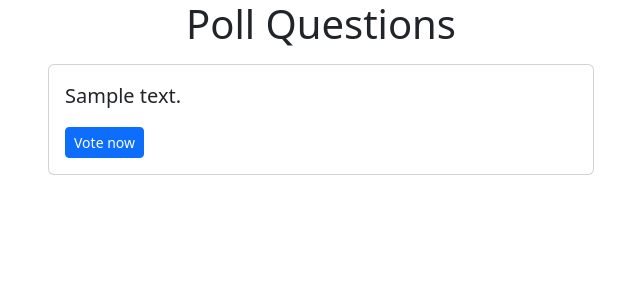
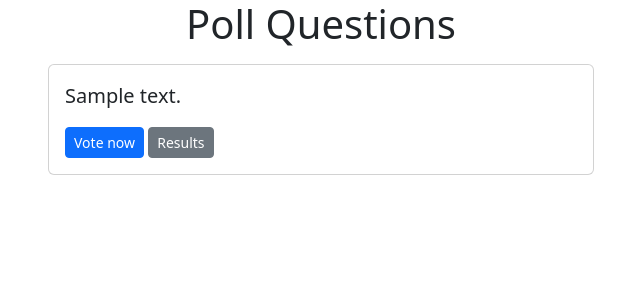
Before and after one commit to irahrosete/shecodes-djmodule, a Django app: page /polls/ in a window 1280 px wide. Shown: the top 300 px of the page, without its empty margins (319-959 px from the left). Run offline with Django 4.2, Linux system fonts and the light colour scheme; tables that the repository leaves empty hold one stand-in row (values such as "Sample post").

Commit message:
create results views and urls

```diff
--- a/pollster/polls/urls.py
+++ b/pollster/polls/urls.py
@@ -5,5 +5,7 @@ from . import views
 app_name = 'polls'
 urlpatterns = [
     path('', views.index, name='index'),
-    path('<int:question_id>', views.detail, name='detail')
+    path('<int:question_id>/', views.detail, name='detail'),
+    path('<int:question_id>/results', views.results, name='results'),
+
 ]
--- a/pollster/polls/views.py
+++ b/pollster/polls/views.py
@@ -14,4 +14,9 @@ def detail(request, question_id):
         question = Question.objects.get(pk=question_id)
     except Question.DoesNotExist:
         raise Http404("Question does not exist")
-    return render(request, 'polls/results.html', {  'question': question })
+    return render(request, 'polls/results.html', { 'question': question })
+
+# get question and display results
+def results(request, question_id):
+    question = get_object_or_404(Question, pk=question_id)
+    return render(request, 'polls/results.html', { 'question': question })
--- a/pollster/templates/polls/index.html
+++ b/pollster/templates/polls/index.html
@@ -9,6 +9,7 @@
             {{ question.question_text }}
           </p>
           <a href="{% url 'polls:detail' question.id %}" class="btn btn-primary btn-sm">Vote now</a>
+          <a href="{% url 'polls:results' question.id %}" class="btn btn-secondary btn-sm">Results</a>
         </div>
       </div>
     {% endfor %}
```
